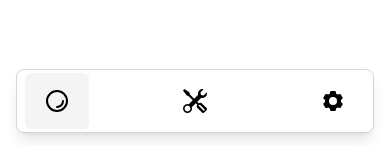
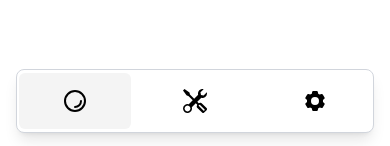
Before and after one commit to Team-Cardinalis/web-app-gaia, a SvelteKit app: page / in a window 390 px wide. Shown: the part 695-841 px from the top of the page. Built offline with nearby package versions, Linux system fonts and the light colour scheme.

Commit message:
Update +layout.svelte

```diff
--- a/src/routes/+layout.svelte
+++ b/src/routes/+layout.svelte
@@ -10,48 +10,36 @@
 		class="fixed bottom-4 left-4 right-4 h-16 rounded-lg bg-white text-black shadow-lg border border-gray-300 flex flex-col md:static md:h-auto md:w-20 md:m-4"
 	>
 		<nav class="flex-1">
-			<ul class="flex h-full w-full flex-row items-center justify-between gap-x-2 px-2 md:flex-col md:justify-start md:gap-y-2 md:px-0">
+			<ul class="flex h-full w-full flex-row items-center gap-x-2 px-4 md:flex-col md:justify-start md:gap-y-2 md:gap-x-0 md:px-0" style="padding-right: 2px; padding-left: 2px;">
 
 				<li
-					class="flex w-16 justify-center rounded-md hover:bg-[#f4f4f4] transition-all duration-300 md:mx-2 md:mt-2 { $page.url.pathname === '/' ? 'bg-[#f4f4f4]' : '' }"
+					class="flex flex-1 justify-center rounded-md hover:bg-[#f4f4f4] transition-all duration-300 md:w-16 md:flex-none md:mx-2 md:mt-2 { $page.url.pathname === '/' ? 'bg-[#f4f4f4]' : '' }"
 				>
 					<a
 						href="/"
 						class="flex items-center h-14 w-14 justify-center"
 					>
 						<img src="/favicon.svg" alt="Home" class="w-6 h-6 flex-shrink-0" />
-						<span
-							class="whitespace-nowrap overflow-hidden w-0 opacity-0"
-							>Home</span
-						>
 					</a>
 				</li>
 				<li
-					class="flex w-16 justify-center rounded-md hover:bg-[#f4f4f4] transition-all duration-300 md:mx-2 { $page.url.pathname === '/equipment' ? 'bg-[#f4f4f4]' : '' }"
+					class="flex flex-1 justify-center rounded-md hover:bg-[#f4f4f4] transition-all duration-300 md:w-16 md:flex-none md:mx-2 { $page.url.pathname === '/equipment' ? 'bg-[#f4f4f4]' : '' }"
 				>
 					<a
 						href="/equipment"
 						class="flex items-center h-14 w-14 justify-center"
 					>
 						<img src="/equipment.svg" alt="Équipement" class="w-6 h-6 flex-shrink-0" />
-						<span
-							class="whitespace-nowrap overflow-hidden w-0 opacity-0"
-							>Equipment</span
-						>
 					</a>
 				</li>
 				<li
-					class="flex w-16 justify-center rounded-md hover:bg-[#f4f4f4] transition-all duration-300 md:mx-2 md:mt-auto md:mb-2 { $page.url.pathname === '/settings' ? 'bg-[#f4f4f4]' : '' }"
+					class="flex flex-1 justify-center rounded-md hover:bg-[#f4f4f4] transition-all duration-300 md:w-16 md:flex-none md:mx-2 md:mt-auto md:mb-2 { $page.url.pathname === '/settings' ? 'bg-[#f4f4f4]' : '' }"
 				>
 					<a
 						href="/settings"
 						class="flex items-center h-14 w-14 justify-center"
 					>
 						<img src="/settings.svg" alt="Settings" class="w-6 h-6 flex-shrink-0" />
-						<span
-							class="whitespace-nowrap overflow-hidden w-0 opacity-0"
-							>Settings</span
-						>
 					</a>
 				</li>
 			</ul>
```
